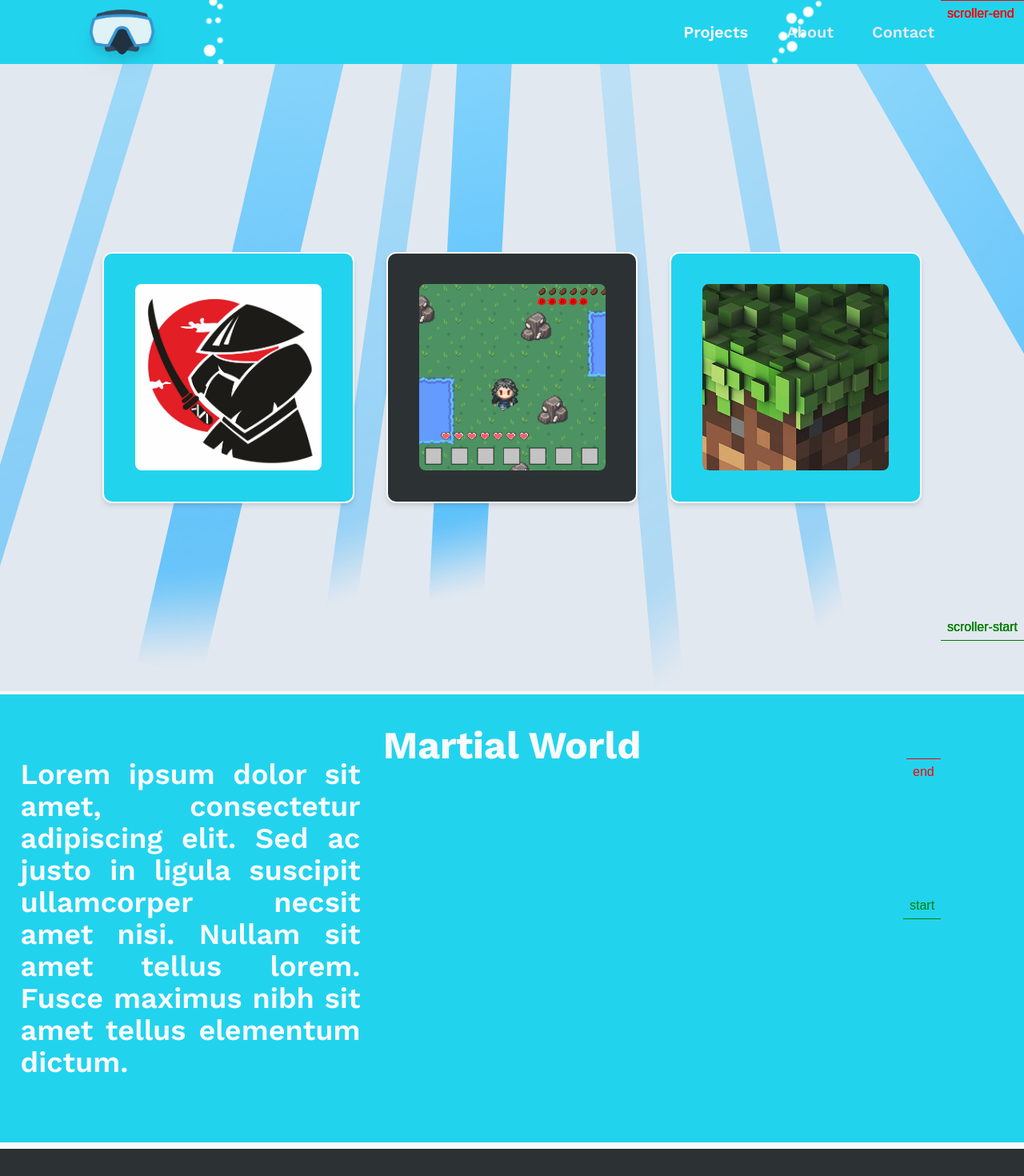
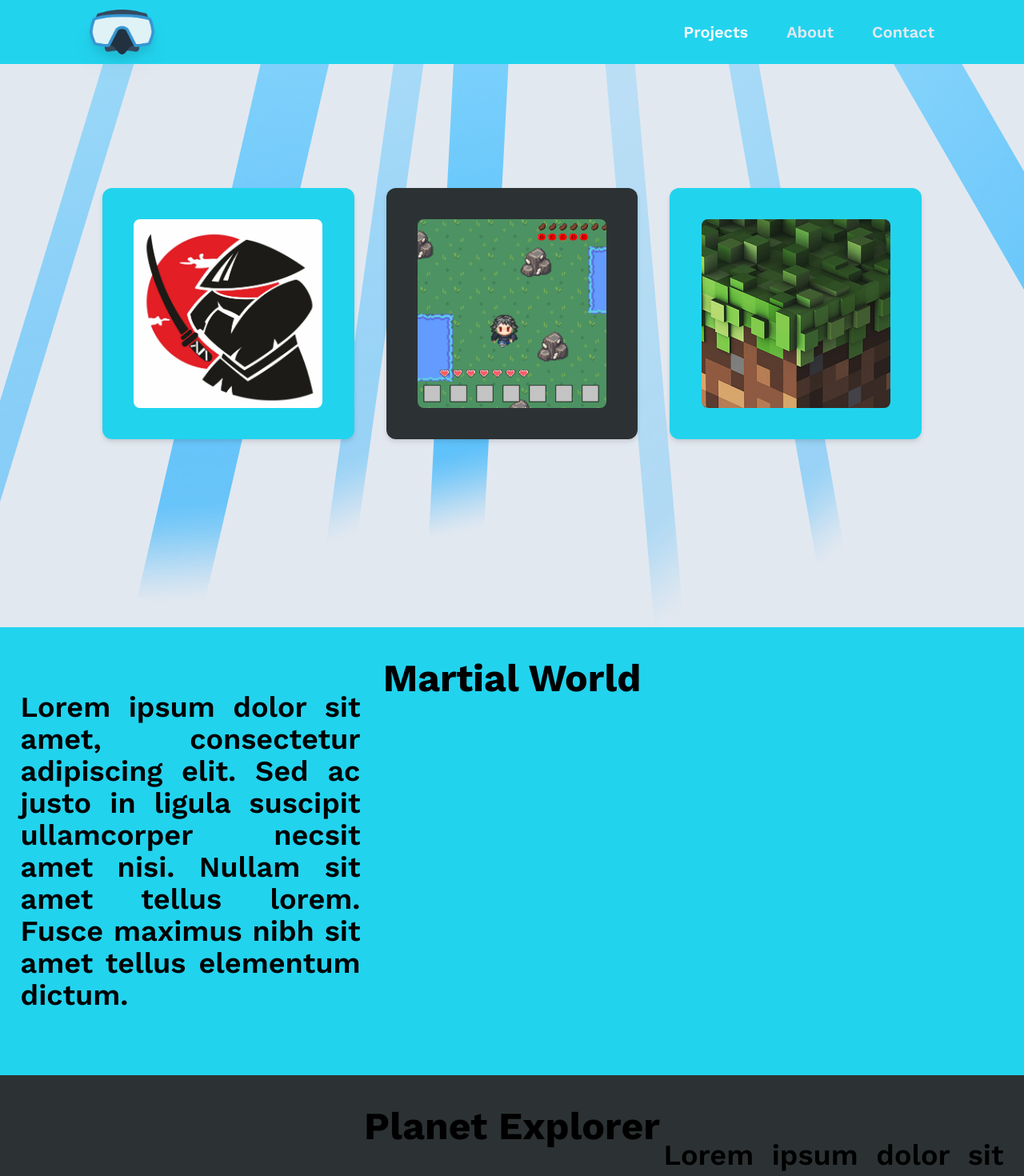
Before and after one commit to aimeryplr/Portoflio, a React (Vite) app: page /Projects in a window 1280 px wide. Shown: the top 1470 px of the page at 80% size. Built offline with nearby package versions, Linux system fonts and the light colour scheme.

Commit message:
Add files via upload

```diff
--- /dev/null
+++ b/src/components/HorizontalBar.jsx
@@ -0,0 +1,9 @@
+import { gsap } from "gsap";
+
+function HorizontalBar(props) {
+    return (
+        <div className={"h-1 w-5/6 absolute left-1/2 -translate-x-1/2 -translate-y-1/2 z-10 " + props.color}></div>
+    )
+}
+
+export default HorizontalBar
--- a/src/components/ImgAndText.jsx
+++ b/src/components/ImgAndText.jsx
@@ -13,24 +13,24 @@ function ImgAndText(props) {
         gsap.from(imgRef.current, {scrollTrigger: {
             trigger: textRef.current,
             start: "center bottom",
-            markers: true,
+            markers: false,
             end: "top top",
             toggleActions: "play reverse restart reverse"
         },
         x: props.isImageLeft ? "-80%" : "80%",  opacity: 0, duration: 0.5, ease: "circ"});
-        props.setPos(sectionRef.current.getBoundingClientRect().top)
+        props.setPos(sectionRef.current.getBoundingClientRect().top - (window.innerHeight - sectionRef.current.getBoundingClientRect().height + 80) / 2)
     }, []);
 
     return (
-        <section ref={sectionRef} className={"relative border-y-4 border-slate-50" + ` ${props.style}`}>
-            <h1 className="text-center text-slate-50 font-bold text-5xl absolute left-1/2 top-10 transform -translate-x-1/2">{props.name}</h1>
-            <span className="px-[2%] h-[70vh] flex justify-around gap-7 items-center overflow-y-hidden">
+        <section ref={sectionRef} className={"relative" + ` ${props.style}`}>
+            <h1 className="text-center text-slate-[#2C3233] font-bold text-5xl absolute left-1/2 top-10 transform -translate-x-1/2">{props.name}</h1>
+            <span className="px-[2%] h-[70vh] flex justify-around gap-7 items-center overflow-x-hidden">
                 {props.isImageLeft ?
-                <><img src={props.image} ref={imgRef} className="rounded-lg border-4 border-slate-50 w-5/6" alt="placeholder"/>
-                <h2 ref={textRef} className="text-slate-50 text-4xl font-semibold text-justify w-full">{props.text}</h2></>
+                <><img src={props.image} ref={imgRef} className="rounded-lg border-4 border-slate-50 drop-shadow-xl w-5/6" alt="placeholder"/>
+                <h2 ref={textRef} className="text-slate-[#2C3233] text-4xl font-semibold text-justify w-full">{props.text}</h2></>
                 :
-                <><h2 ref={textRef} className="text-slate-50 text-4xl font-semibold text-justify w-full">{props.text}</h2>
-                <img src={props.image} ref={imgRef} className="rounded-lg border-4 border-slate-50 w-5/6" alt="placeholder"/></>}
+                <><h2 ref={textRef} className="text-slate-[#2C3233] text-4xl font-semibold text-justify w-full">{props.text}</h2>
+                <img src={props.image} ref={imgRef} className="rounded-lg border-4 border-slate-50 w-5/6 drop-shadow-xl" alt="placeholder"/></>}
             </span>
         </section>
     )
--- a/src/components/NavBar.jsx
+++ b/src/components/NavBar.jsx
@@ -9,8 +9,7 @@ function Link({name, route}) {
 
 function NavBar() {
   return (
-    <header className="flex relative justify-between items-center bg-cyan-400 h-20 z-10 px-28">
-        <img className="h-full absolute z-10 top-0 left-0 right-0 mx-auto" src={bubble} alt="bubble"/>
+    <header className="flex fixed justify-between w-screen items-center bg-cyan-400 h-20 z-50 px-28">
         <NavLink to="/" className='z-20'>
            <img className='drop-shadow-xl h-14' src={mask}/>
         </NavLink>
--- a/src/components/ProjectPreview.jsx
+++ b/src/components/ProjectPreview.jsx
@@ -17,7 +17,7 @@ const ProjectPreview = forwardRef((props, ref) => {
     }
 
     return (
-        <div onClick={props.onClick} ref={ref} onMouseEnter={onEnter} onMouseLeave={onLeave} className={"opacity-0 border-slate-50 w-full flex items-center justify-center border-2 rounded-xl aspect-square drop-shadow-md hover:border-cyan-500 " + props.bgColor}>
+        <div onClick={props.onClick} ref={ref} onMouseEnter={onEnter} onMouseLeave={onLeave} className={"opacity-0 border-slate-50 w-full flex items-center justify-center border-0 rounded-xl aspect-square drop-shadow-md hover:border-cyan-500 " + props.bgColor}>
             <figure className={
                 "flex flex-col justify-center items-center space-y-4 w-full"}>
                 <img src={props.image} className="w-3/4 rounded-lg" alt="souka"/>
```
